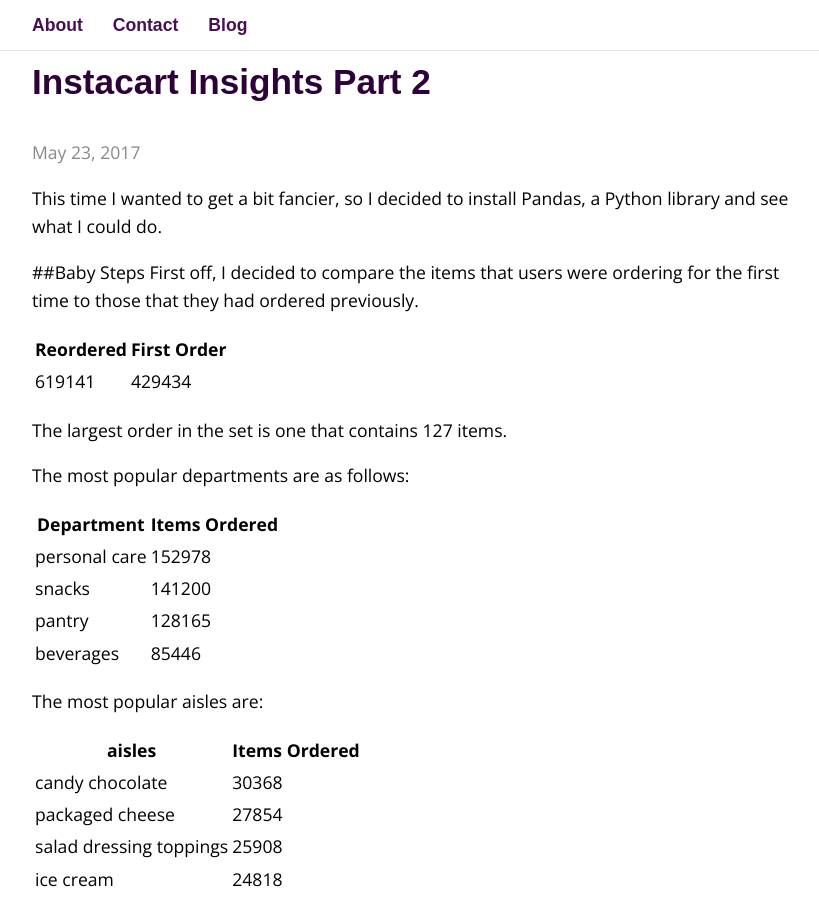
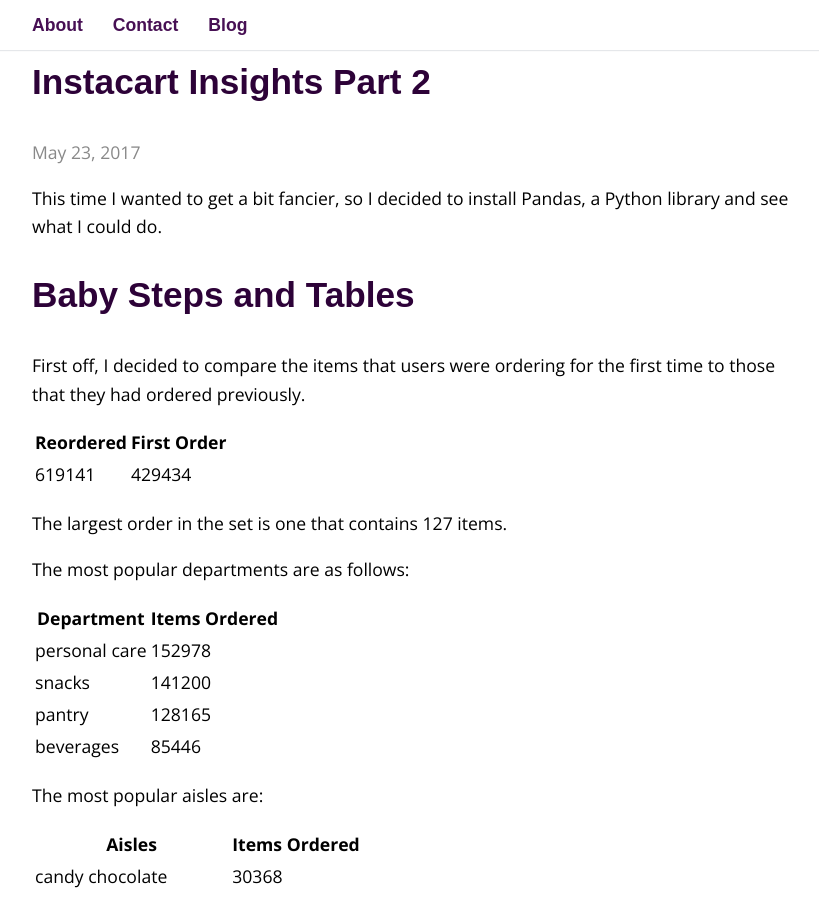
Before and after one commit to wrongpoison/wrongpoison.github.io, a Jekyll site: the page built from _posts/2017-5-22-instacart-data-2.markdown, in a window 1280 px wide and 900 px high, scrolled down 473 px. Shown: the whole window, without its empty margins (223-1042 px from the left). Built offline with Jekyll 4.4.1, drawn with Linux system fonts in a browser that asks for light colours; some web fonts are replaced.

Commit message:
fixup instacart 2

```diff
--- a/_posts/2017-5-22-instacart-data-2.markdown
+++ b/_posts/2017-5-22-instacart-data-2.markdown
@@ -6,37 +6,37 @@
 ---
 This time I wanted to get a bit fancier, so I decided to install Pandas, a Python library and see what I could do.
 
-##Baby Steps
+## Baby Steps and Tables
 First off, I decided to compare the items that users were ordering for the first time to those that they had ordered previously.
 
-| Reordered       | First Order      |
-|-----------------|------------------|
-| 619141          | 429434           |
+| Reordered       		| First Order      |
+|-----------------------|------------------|
+| 619141          		| 429434           |
 
 The largest order in the set is one that contains 127 items.
 
 The most popular departments are as follows:
 
-| Department      | Items Ordered    |
-|-----------------|------------------|
-| personal care   | 152978           |
-| snacks          | 141200           |
-| pantry          | 128165           |
-| beverages       | 85446            |
+| Department      		| Items Ordered    |
+|-----------------------|------------------|
+| personal care   		| 152978           |
+| snacks          		| 141200           |
+| pantry          		| 128165           |
+| beverages       		| 85446            |
 
 The most popular aisles are:
 
-| aisles                           | Items Ordered    |
-|----------------------------------|------------------|
-| candy chocolate                  | 30368            |
-| packaged cheese                  | 27854            |
-| salad dressing toppings          | 25908            |
-| ice cream                        | 24818            |
-| missing                          | 23351            |
-| chips pretzels                   | 22922            |
-| crackers                         | 21605            |
-| yogurt                           | 20548            |
-| soup broth boullion              | 18985            |
+| Aisles                           		| Items Ordered    |
+|---------------------------------------|------------------|
+| candy chocolate                  		| 30368            |
+| packaged cheese                  		| 27854            |
+| salad dressing toppings          		| 25908            |
+| ice cream                        		| 24818            |
+| missing                          		| 23351            |
+| chips pretzels                   		| 22922            |
+| crackers                         		| 21605            |
+| yogurt                           		| 20548            |
+| soup broth boullion              		| 18985            |
 
 All data comes from Instacarts publically released dataset found [here](https://www.instacart.com/datasets/grocery-shopping-2017).
 
```
